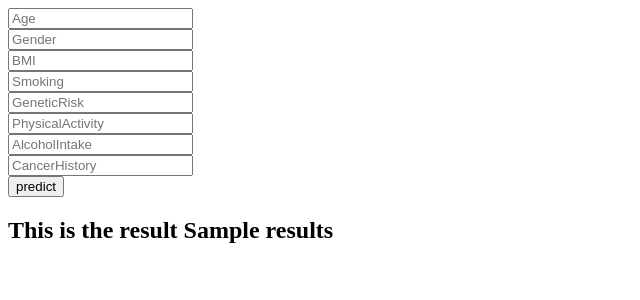
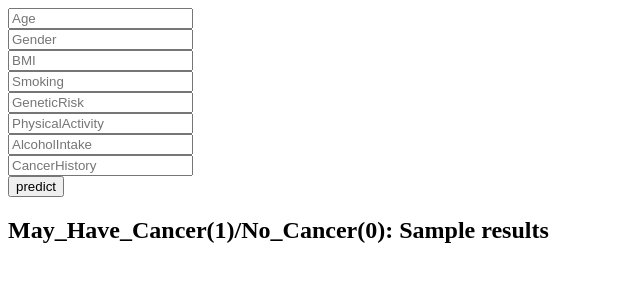
Before and after one commit to SHIVAMNAVIK02/cancer_prediction, a Flask app: template templates/home.html in a window 1280 px wide. Shown: the top 300 px of the page, without its empty margins (0-640 px from the left). Run offline with Flask 3, Linux system fonts and the light colour scheme; the template is opened without the code that fills it: most values are stand-ins (such as "Sample title", 1, 10 or a date in 2020); parts of the project's set-up code (start-up, migrations or seed data) failed here and were passed over.

Commit message:
modify home.htmml

```diff
--- a/templates/home.html
+++ b/templates/home.html
@@ -16,7 +16,7 @@
 
         </form>
     <h2>
-        This is the result {{results}}
+        May_Have_Cancer(1)/No_Cancer(0): {{results}}
     </h2>
 </body>
 </html>
```
